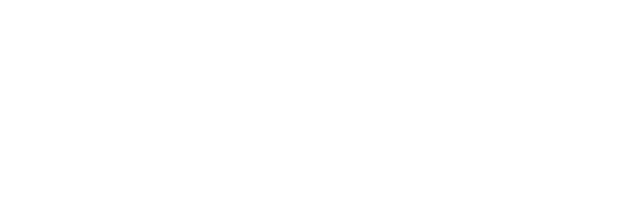
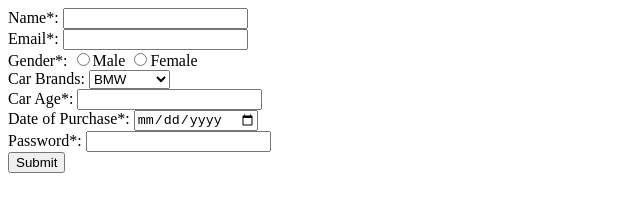
Before and after one commit to acciojob/car-insurance-form-Madhu-Mayok, a website: page main.html in a window 1280 px wide. Shown: the whole page, without its empty margins (0-640 px from the left). Drawn offline with Linux system fonts and the light colour scheme.

Commit message:
created a submission

```diff
--- a/main.html
+++ b/main.html
@@ -4,10 +4,50 @@
 
 <head>
 	<link rel="stylesheet" href="styles.css">
+	<title>Car Insurance Form</title>
 </head>
 
 <body>
 	<!-- the entire body must be written by student -->
+	<form action="#" method ="POST">
+		<div>
+			<label for="name">Name*:</label>
+		    <input type="text" id="name" name="name" required>
+		</div>
+		<div>
+			<label for="email">Email*:</label>
+		    <input type="email" id="email" name="email" required>
+		</div>
+		<div>
+			<label for="gender">Gender*:</label>
+			<input type ="radio" name="gender" required>Male
+			<input type ="radio" name="gender" required>Female
+		</div>
+		<div>
+			<label for="cars">Car Brands:</label>
+			<select name="Car Brands" id="cars" name="cars">
+				<option value="BMW" id="cars" name="cars">BMW</option>
+				<option value="Audi" id="cars" name="cars">Audi</option>
+				<option value="Mercedez" id="cars" name="cars">Mercedez</option>
+			</select>
+		</div>
+
+		<div>
+			<label for="carage">Car Age*:</label>
+			<input type = "number" id="carage" name="carage" required>
+		</div>
+		<div>
+			<label for="dop">Date of Purchase*:</label>
+			<input type="date" id="dop" name="dop" required>
+		</div>
+		<div>
+			<label for="password">Password*:</label>
+			<input type="password" id="password" name="password" required>
+		</div>
+		<div>
+			<button type = "submit">Submit</button>
+		</div>
+	</form>
     <script type="text/javascript" src="./script.js">
 </script>
 
```
